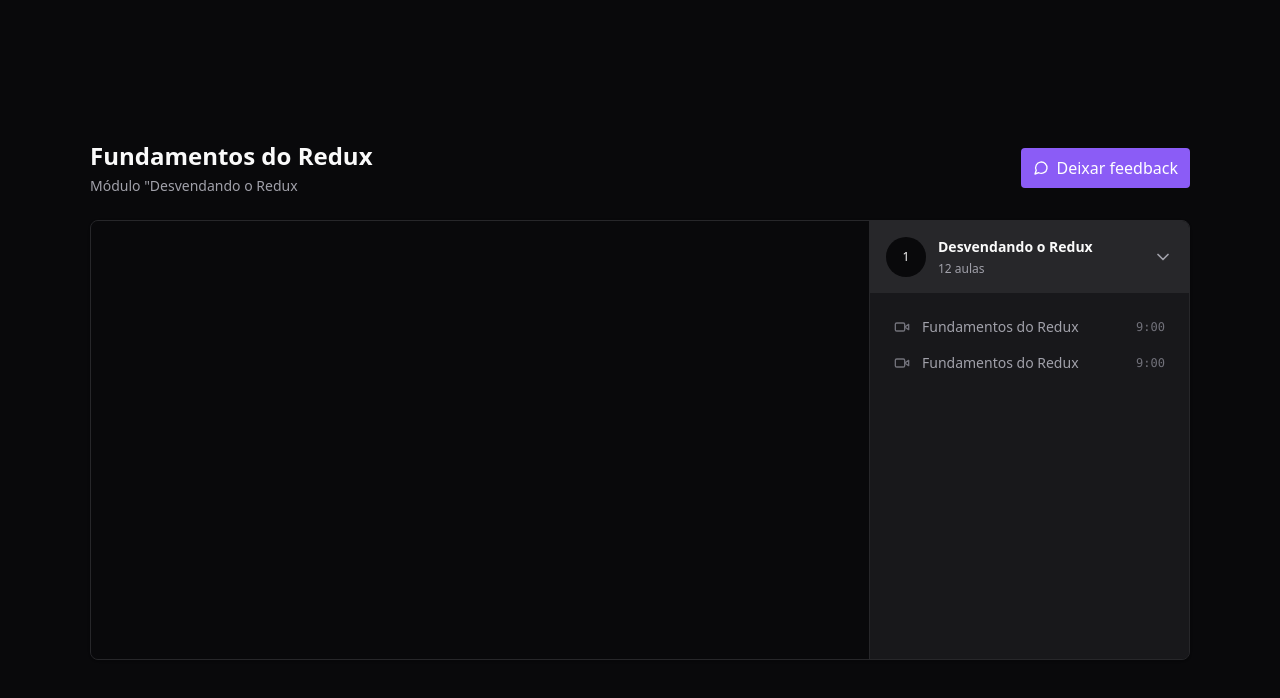
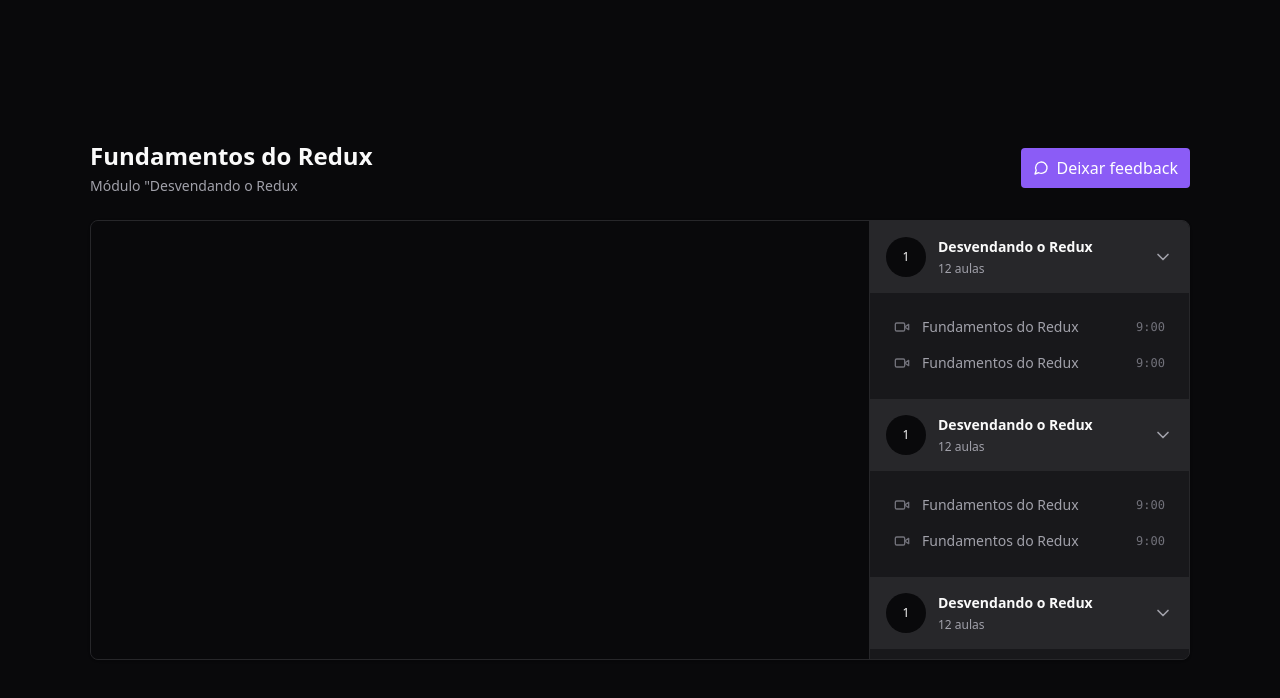
Before and after one commit to SamuelMenecucci/redux-zustand, a React (Vite) app: page / in a window 1280 px wide. Shown: the top 698 px of the page. Built offline with nearby package versions, Linux system fonts and the light colour scheme.

Commit message:
style: sidebar scrollbar

```diff
--- a/package.json
+++ b/package.json
@@ -28,6 +28,7 @@
     "eslint-plugin-react-hooks": "^4.6.0",
     "eslint-plugin-react-refresh": "^0.4.3",
     "postcss": "^8.4.31",
+    "tailwind-scrollbar": "^3.0.5",
     "tailwindcss": "^3.3.3",
     "typescript": "^5.0.2",
     "vite": "^4.4.5"
--- a/src/pages/Player.tsx
+++ b/src/pages/Player.tsx
@@ -1,6 +1,6 @@
 import { MessageCircle, ChevronDown, Video } from "lucide-react"; //lib de ícones https://lucide.dev/guide/packages/lucide-react
 
-import ReactPlayer from "react-player"; //lib que permite que eu facá embed de vídeos de vários sources (providers). https://www.npmjs.com/package/react-player
+import ReactPlayer from "react-player"; //lib que permite que eu faça embed de vídeos de vários sources (providers). https://www.npmjs.com/package/react-player
 
 export const Player = () => {
   return (
@@ -20,7 +20,7 @@
           </button>
         </div>
 
-        <main className="relative flex overflow-hidden rounded-lg border border-zinc-800 bg-zinc-900 shadow">
+        <main className="relative flex overflow-hidden rounded-lg border border-zinc-800 bg-zinc-900 shadow pr-80">
           <div className="flex-1">
             <div className="w-full bg-zinc-950 aspect-video">
               <ReactPlayer
@@ -31,7 +31,104 @@
               />
             </div>
           </div>
-          <aside className="w-80 border-l border-zinc-800 bg-zinc-900">
+          <aside className="absolute top-0 bottom-0 right-0 w-80 border-l divide-y-2 divide-zinc-900 border-zinc-800 bg-zinc-900 overflow-y-scroll scrollbar scrollbar-thin scrollbar-track-zinc-950 scrollbar-thumb-zinc-800">
+            <div>
+              <button className="flex w-full items-center gap-3 bg-zinc-800 p-4">
+                <div className="flex h-10 w-10 rounded-full items-center justify-center bg-zinc-950 text-xs">
+                  1
+                </div>
+
+                <div className=" flex flex-col gap-1 text-left">
+                  <strong className="text-sm">Desvendando o Redux</strong>
+                  <span className="text-xs text-zinc-400"> 12 aulas</span>
+                </div>
+
+                <ChevronDown className="w-5 h-5 ml-auto text-zinc-400" />
+              </button>
+
+              <nav className="relative flex flex-col gap-4 p-6">
+                <button className="flex items-center gap-3 text-sm text-zinc-400">
+                  <Video className="w-4 h-4 text-zinc-500" />
+                  <span>Fundamentos do Redux</span>
+                  <span className="ml-auto font-mono text-xs text-zinc-500">
+                    9:00
+                  </span>
+                </button>
+
+                <button className="flex items-center gap-3 text-sm text-zinc-400">
+                  <Video className="w-4 h-4 text-zinc-500" />
+                  <span>Fundamentos do Redux</span>
+                  <span className="ml-auto font-mono text-xs text-zinc-500">
+                    9:00
+                  </span>
+                </button>
+              </nav>
+            </div>
+
+            <div>
+              <button className="flex w-full items-center gap-3 bg-zinc-800 p-4">
+                <div className="flex h-10 w-10 rounded-full items-center justify-center bg-zinc-950 text-xs">
+                  1
+                </div>
+
+                <div className=" flex flex-col gap-1 text-left">
+                  <strong className="text-sm">Desvendando o Redux</strong>
+                  <span className="text-xs text-zinc-400"> 12 aulas</span>
+                </div>
+
+                <ChevronDown className="w-5 h-5 ml-auto text-zinc-400" />
+              </button>
+
+              <nav className="relative flex flex-col gap-4 p-6">
+                <button className="flex items-center gap-3 text-sm text-zinc-400">
+                  <Video className="w-4 h-4 text-zinc-500" />
+                  <span>Fundamentos do Redux</span>
+                  <span className="ml-auto font-mono text-xs text-zinc-500">
+                    9:00
+                  </span>
+                </button>
+
+                <button className="flex items-center gap-3 text-sm text-zinc-400">
+                  <Video className="w-4 h-4 text-zinc-500" />
+                  <span>Fundamentos do Redux</span>
+                  <span className="ml-auto font-mono text-xs text-zinc-500">
+                    9:00
+                  </span>
+                </button>
+              </nav>
+            </div>
+            <div>
+              <button className="flex w-full items-center gap-3 bg-zinc-800 p-4">
+                <div className="flex h-10 w-10 rounded-full items-center justify-center bg-zinc-950 text-xs">
+                  1
+                </div>
+
+                <div className=" flex flex-col gap-1 text-left">
+                  <strong className="text-sm">Desvendando o Redux</strong>
+                  <span className="text-xs text-zinc-400"> 12 aulas</span>
+                </div>
+
+                <ChevronDown className="w-5 h-5 ml-auto text-zinc-400" />
+              </button>
+
+              <nav className="relative flex flex-col gap-4 p-6">
+                <button className="flex items-center gap-3 text-sm text-zinc-400">
+                  <Video className="w-4 h-4 text-zinc-500" />
+                  <span>Fundamentos do Redux</span>
+                  <span className="ml-auto font-mono text-xs text-zinc-500">
+                    9:00
+                  </span>
+                </button>
+
+                <button className="flex items-center gap-3 text-sm text-zinc-400">
+                  <Video className="w-4 h-4 text-zinc-500" />
+                  <span>Fundamentos do Redux</span>
+                  <span className="ml-auto font-mono text-xs text-zinc-500">
+                    9:00
+                  </span>
+                </button>
+              </nav>
+            </div>
             <div>
               <button className="flex w-full items-center gap-3 bg-zinc-800 p-4">
                 <div className="flex h-10 w-10 rounded-full items-center justify-center bg-zinc-950 text-xs">
--- a/tailwind.config.js
+++ b/tailwind.config.js
@@ -4,5 +4,5 @@
   theme: {
     extend: {},
   },
-  plugins: [],
+  plugins: [require("tailwind-scrollbar")],
 };
```
Also changed, not shown: .eslintrc.cjs (deleted), 1 other file (tests, documents, lock files or other folders).
